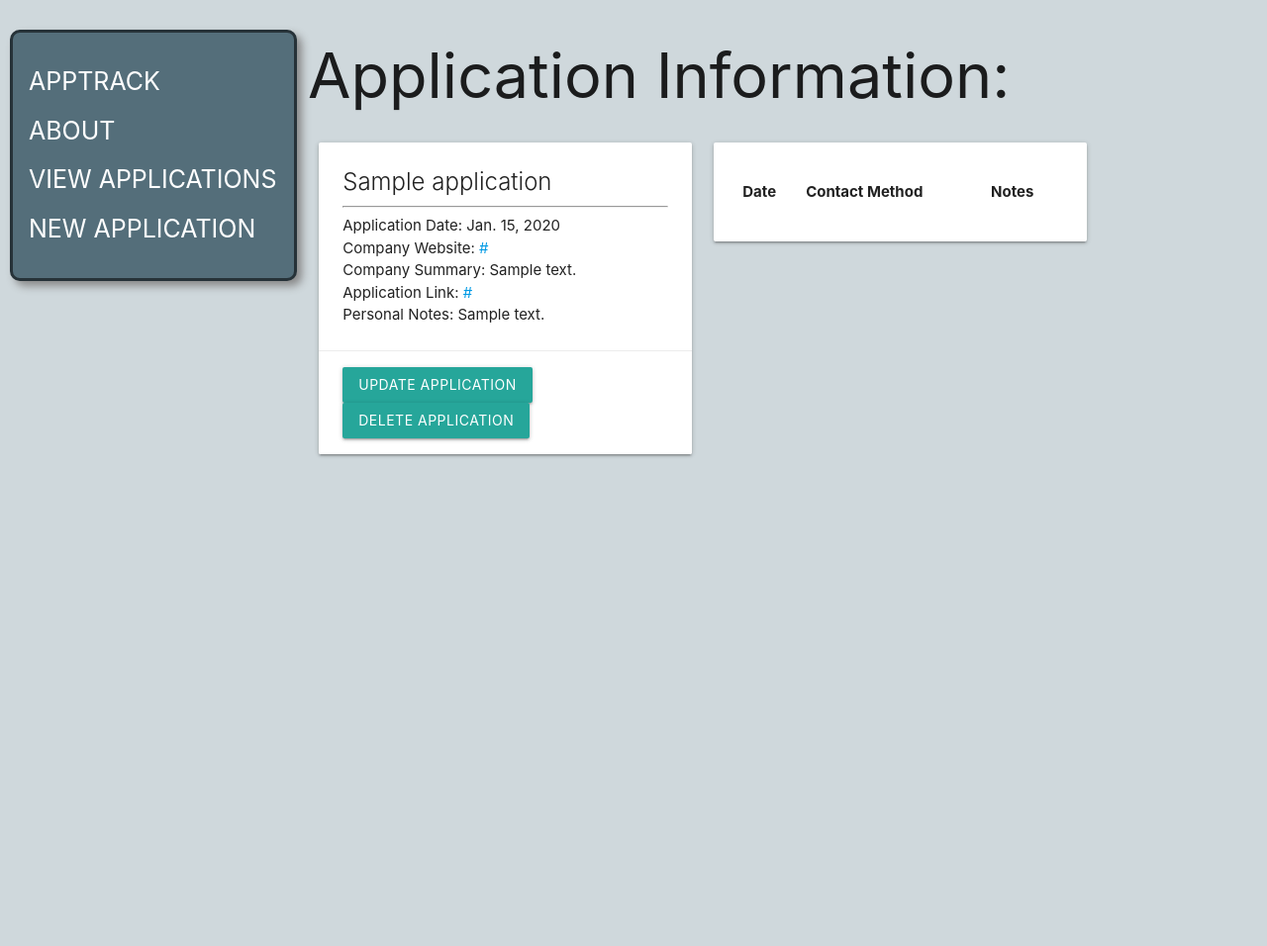
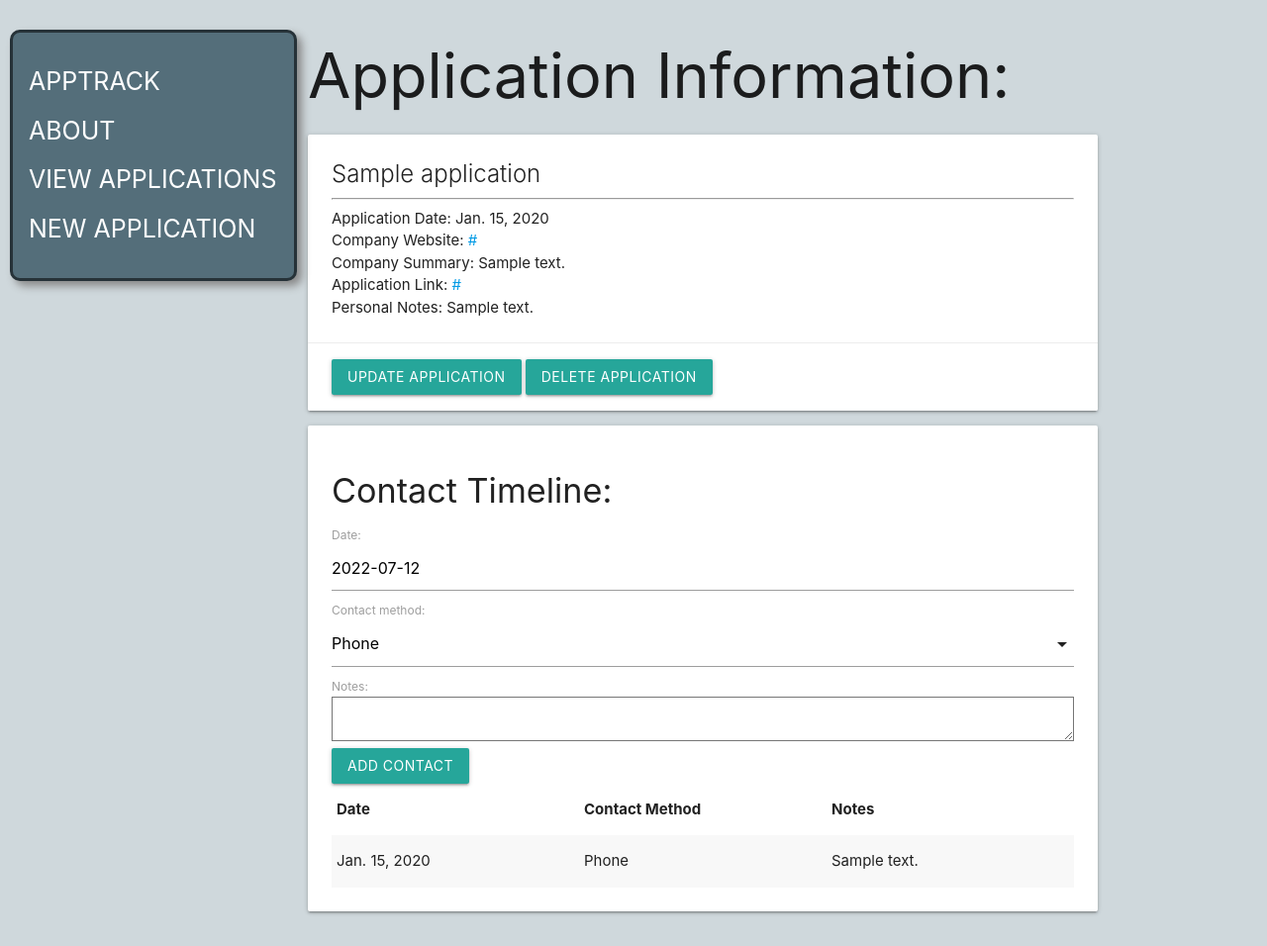
Before and after one commit to CoryMetcalf96/apptrack, a Django app: page /applications/1/ in a window 1280 px wide. Shown: the whole page at 99% size. Before the commit the page ends 462 px from the top, so only its background shows below. Run offline with Django 4.2, Linux system fonts and the light colour scheme; tables that the repository leaves empty hold one stand-in row (values such as "Sample post"); lists and menus that the app fills with data are empty.

Commit message:
Added contact timeline to details page

```diff
--- /dev/null
+++ b/main_app/forms.py
@@ -0,0 +1,8 @@
+from dataclasses import fields
+from django.forms import ModelForm
+from .models import Contact
+
+class ContactForm(ModelForm):
+    class Meta:
+        model = Contact
+        fields = ['date', 'contact_method', 'notes']
--- a/main_app/models.py
+++ b/main_app/models.py
@@ -33,7 +33,7 @@
 class Contact(models.Model):
     date = models.DateField()
     contact_method = models.CharField(max_length=1, choices=CONTACT_METHODS, default=CONTACT_METHODS[0][0])
-    notes = models.TextField(max_length=250)
+    notes = models.TextField(max_length=115)
     application = models.ForeignKey(Application, on_delete=models.CASCADE)
 
     def __str__(self):
--- a/main_app/static/css/style.css
+++ b/main_app/static/css/style.css
@@ -68,3 +68,9 @@
 #new-btn {
     background-color: #546e7a;
 }
+
+
+/* CONTACT TIMELINE */
+#contact-timeline-table {
+    table-layout: fixed;
+}
--- a/main_app/templates/applications/detail.html
+++ b/main_app/templates/applications/detail.html
@@ -3,7 +3,7 @@
 <h1>Application Information:</h1>
 
 <div class="row">
-    <div class="col s6">
+
     <div class="card">
         <div class="card-content">
             <span class="card-title">{{ application.company_name }}</span>
@@ -18,12 +18,17 @@
             <a href="{% url 'applications_update' application.id %}" class="btn">Update Application</a>
             <a href="{% url 'applications_delete' application.id %}" class="btn">Delete Application</a>
         </div>
+
     </div>
-    </div>
-    <div class="col s6">
+
     <div class="card">
         <div class="card-content">
-                <table class="striped">
+            <h4>Contact Timeline:</h4>
+            <form method="POST" action="{% url 'add_contact' application.id %}">
+                {% csrf_token %} {{contact_form.as_p}}
+                <input type="submit" class="btn" value="Add Contact">
+            </form>
+            <table class="striped" id="contact-timeline-table">
                 <thead>
                     <tr>
                         <th>Date</th>
@@ -32,10 +37,10 @@
                     </tr>
                 </thead>
                 <tbody>
-                        {% for contact in app.contact_set.all %}
+                    {% for contact in application.contact_set.all %}
                     <tr>
                         <td>{{contact.date}}</td>
-                            <td>{{contact.contact_method}}</td>
+                        <td>{{contact.get_contact_method_display}}</td>
                         <td>{{contact.notes}}</td>
                     </tr>
                     {% endfor %}
@@ -44,6 +49,18 @@
         </div>
     </div>
 </div>
-</div>
+
+<script>
+    var dateEl = document.getElementById('id_date');
+    M.Datepicker.init(dateEl, {
+        format: 'yyyy-mm-dd',
+        defaultDate: new Date(),
+        setDefaultDate: true,
+        autoClose: true
+    });
+
+    var selectEl = document.getElementById('id_contact_method');
+    M.FormSelect.init(selectEl);
+</script>
 
 {% endblock %}
--- a/main_app/templates/base.html
+++ b/main_app/templates/base.html
@@ -9,6 +9,7 @@
     <meta name="viewport" content="width=device-width, initial-scale=1.0">
     <link rel="stylesheet" href="https://cdnjs.cloudflare.com/ajax/libs/materialize/1.0.0/css/materialize.min.css" />
     <link rel="stylesheet" type="text/css" href="{% static 'css/style.css' %}" />
+    <script src="https://cdnjs.cloudflare.com/ajax/libs/materialize/1.0.0/js/materialize.min.js"></script>
     <title>AppTrack</title>
 </head>
 <body>
--- a/main_app/urls.py
+++ b/main_app/urls.py
@@ -16,4 +16,6 @@
     path('applications/<int:pk>/update/', views.ApplicationsUpdate.as_view(), name='applications_update'),
     # PATH TO DELETE AN INDIVIDUAL APPLICATION
     path('applications/<int:pk>/delete/', views.ApplicationsDelete.as_view(), name='applications_delete'),
+    # PATH TO ADD A CONTACT TO AN INDIVIDUAL APPLICATION
+    path('applications/<int:application_id>/add_contact/', views.add_contact, name='add_contact'),
 ]
--- a/main_app/views.py
+++ b/main_app/views.py
@@ -1,6 +1,7 @@
-from django.shortcuts import render
+from django.shortcuts import render, redirect
 from django.views.generic.edit import CreateView, UpdateView, DeleteView
 from .models import Application
+from .forms import ContactForm
 
 # HOME VIEW
 def home(request):
@@ -18,7 +19,9 @@
 # APPLICATION DETAIL VIEW (INDIVIDUAL)
 def applications_detail(request, application_id):
     application = Application.objects.get(id=application_id)
-    return render(request, 'applications/detail.html', {'application' : application})
+    # Instantiate the contact form
+    contact_form = ContactForm()
+    return render(request, 'applications/detail.html', {'application' : application, 'contact_form': contact_form})
 
 # APPLICATION CREATE CLASS-BASED-VIEW
 class ApplicationsCreate(CreateView):
@@ -34,3 +37,12 @@
 class ApplicationsDelete(DeleteView):
     model = Application
     success_url = '/applications/'
+
+# APPLICATION ADD CONTACT FUNCTION
+def add_contact(request, application_id):
+    form = ContactForm(request.POST)
+    if form.is_valid():
+        new_contact = form.save(commit=False)
+        new_contact.application_id = application_id
+        new_contact.save()
+    return redirect('applications_detail', application_id=application_id)
```
Also changed, not shown: main_app/migrations/0006_alter_contact_notes.py (added). Lines whose indentation alone changed are shown as unchanged.
